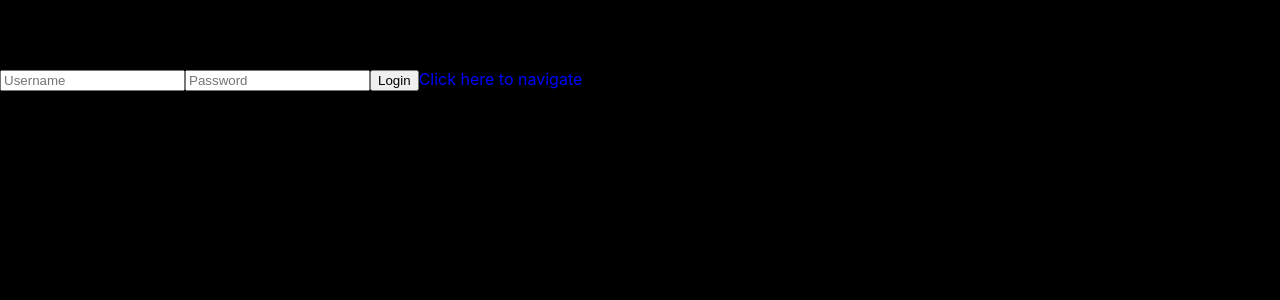
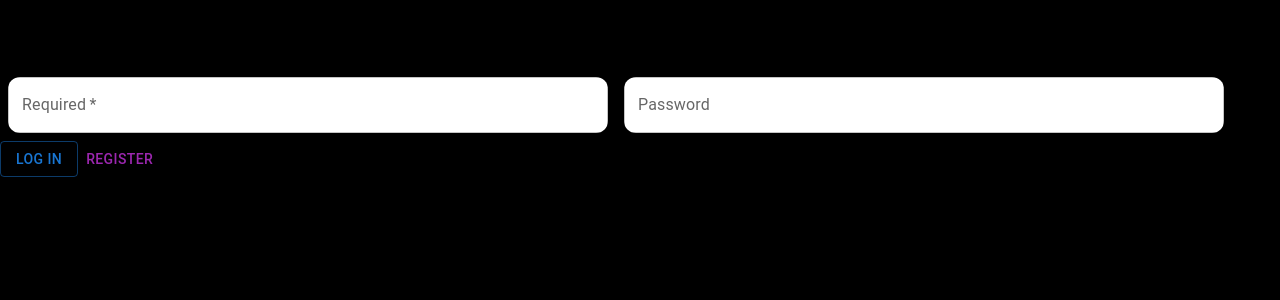
Before and after one commit to BaharAbbasiDelvand/GAIB, a React (Create React App) app: page /login in a window 1280 px wide. Shown: the top 300 px of the page. Built offline with nearby package versions, Linux system fonts and the light colour scheme.

Commit message:
pages added

```diff
--- a/src/pages/login/Login.jsx
+++ b/src/pages/login/Login.jsx
@@ -1,19 +1,22 @@
 // Login.js
 import React, { useState } from 'react';
-// import { useHistory } from 'react-router-dom';
 import { useNavigate } from 'react-router-dom';
-
+import {TextField, Button} from '@mui/material';
+import "./login.css"
 const Login = () => {
   const [username, setUsername] = useState('');
   const [password, setPassword] = useState('');
-//   const history = useHistory();
+
+  const handleUser = (e) => {
+    setUsername(e.target.value);
+  };
+  const handlePass = (e) => {
+    setPassword(e.target.value);
+  };
 const navigate = useNavigate();
 
   const handleLogin = () => {
-    // Check credentials (you can replace this with your authentication logic)
     if (username === 'yourusername' && password === 'yourpassword') {
-      // Redirect to main page if login is successful
-    //   history.push('/main');
     } else {
       alert('Invalid credentials');
     }
@@ -23,14 +26,37 @@ const navigate = useNavigate();
     console.log("clicked");
     navigate("../");
 }
-
+const handleRegister = () => {
+  console.log("clicked");
+  navigate("../register");
+}
   return (
     <div>
       <h2>Login</h2>
-      <input type="text" placeholder="Username" value={username} onChange={(e) => setUsername(e.target.value)} />
-      <input type="password" placeholder="Password" value={password} onChange={(e) => setPassword(e.target.value)} />
-      <button onClick={handleLogin}>Login</button>
-      <a onClick={handleNavigate} style={{color: "blue", cursor: "pointer"}}>Click here to navigate</a>
+      <TextField
+          required
+          sx={{ m: 1, width: "600px", backgroundColor: "white", borderRadius: "12px" }}
+          className="user"
+          id="outlined-required"
+          value={username}
+          placeholder="Enter Username"
+          label="Required"
+          onChange={handleUser}
+        />
+      <TextField
+          id="outlined-password-input"
+          sx={{ m: 1, width: "600px", backgroundColor: "white", borderRadius: "12px" }}
+          className='pass'
+          label="Password"
+          type="password"
+          autoComplete="current-password"
+          value={password}
+          placeholder="Enter Password"
+          onChange={handlePass}
+        />
+      <Button variant="outlined" onClick={handleNavigate}>Log in</Button>
+      <Button color="secondary" onClick={handleRegister}>Register</Button>
+      {/* <a onClick={handleNavigate} style={{color: "blue", cursor: "pointer"}}>Click here to navigate</a> */}
     </div>
   );
 };
--- /dev/null
+++ b/src/pages/login/login.css
@@ -0,0 +1,8 @@
+.user{
+    background-color: #FFFFFF;
+    color: black;
+}
+.pass{
+    background-color: #FFFFFF;
+    color: black;
+}
--- /dev/null
+++ b/src/pages/register/Register.jsx
@@ -0,0 +1,65 @@
+import React, { useState } from 'react';
+import { useNavigate } from 'react-router-dom';
+import {TextField, Button} from '@mui/material';
+const Register = () => {
+    const [user, setUser] = useState('');
+    const [pass, setPass] = useState('');
+
+    const handleU = (e) => {
+    setUser(e.target.value);
+};
+    const handleP = (e) => {
+    setPass(e.target.value);
+};
+const nav = useNavigate();
+
+    const handleNav = () => {
+    console.log("clicked");
+    nav("../");
+}
+const handleLogin = () => {
+    console.log("clicked");
+    nav("../login");
+}
+    return (
+    <div>
+        <h2>Login</h2>
+    <TextField
+        required
+        sx={{ m: 1, width: "600px", backgroundColor: "white", borderRadius: "12px" }}
+        className="users"
+        id="outlined-required"
+        value={user}
+        placeholder="Enter Username"
+        label="Required"
+        onChange={handleU}
+        />
+        <TextField
+        id="outlined-password-input"
+        sx={{ m: 1, width: "600px", backgroundColor: "white", borderRadius: "12px" }}
+            className='passs'
+            label="Password"
+            type="password"
+            autoComplete="current-password"
+            value={pass}
+            placeholder="Enter Password"
+            onChange={handleP}
+        />
+        <TextField
+        id="outlined-password-input"
+        sx={{ m: 1, width: "600px", backgroundColor: "white", borderRadius: "12px" }}
+            className='passs'
+            label="Confirm Password"
+            type="password"
+            autoComplete="current-password"
+            value={pass}
+            placeholder="Confirm Password"
+            onChange={handleP}
+        />
+        <Button variant="outlined" onClick={handleLogin}>Register</Button>
+        <Button color="secondary" onClick={handleNav}>Already have an account? Log in</Button>
+    </div>
+);
+};
+
+export default Register;
--- a/src/pages/routes.js
+++ b/src/pages/routes.js
@@ -1,8 +1,9 @@
 import { createBrowserRouter } from "react-router-dom";
 import Login from "./login/Login";
 import MainPage from "./main/Main";
-
+import Register from "./register/Register"
 export const router = createBrowserRouter([
   { path: "/login", element: <Login /> },
-  { path: "/", element: <MainPage /> }
+  { path: "/", element: <MainPage /> },
+  { path: "/register", element: <Register /> },
 ]);
```
Also changed, not shown: src/pages/register/register.css (added).
